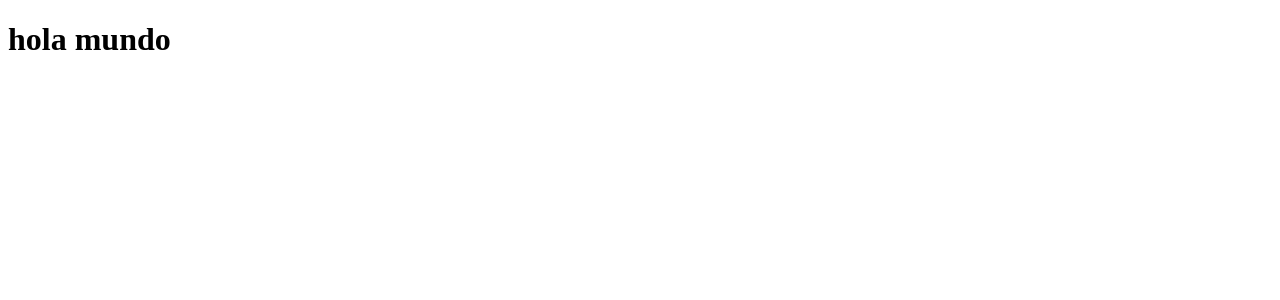
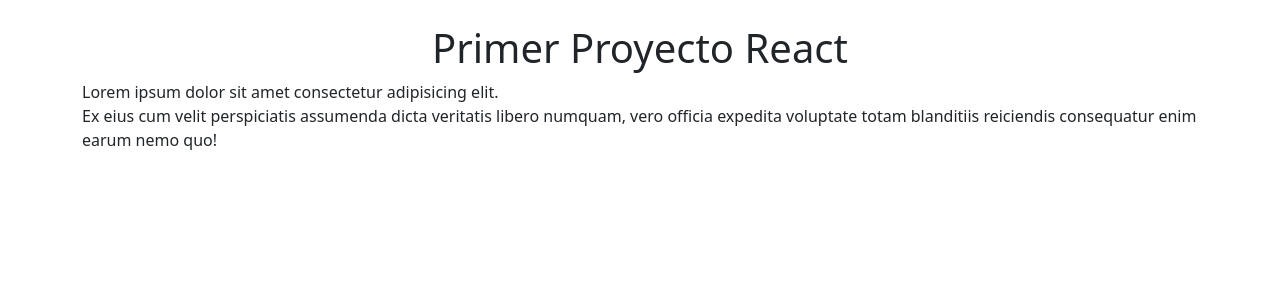
Before and after one commit to EugeSan-hub/contador, a React (Vite) app: page / in a window 1280 px wide. Shown: the top 300 px of the page. Built offline with nearby package versions, Linux system fonts and the light colour scheme.

Commit message:
se modifco carpetas,se agrego npm bootstrap y se modifico parte principal

```diff
--- a/package.json
+++ b/package.json
@@ -10,6 +10,7 @@
     "preview": "vite preview"
   },
   "dependencies": {
+    "bootstrap": "^5.3.3",
     "react": "^18.3.1",
     "react-dom": "^18.3.1"
   },
--- a/src/App.jsx
+++ b/src/App.jsx
@@ -1,8 +1,13 @@
+import 'bootstrap/dist/css/bootstrap.min.css'
 function App() {
 
 
   return (
-    <h1>hola mundo</h1>
+    <main className='container my-4' >
+      <h1 className='text-center'>Primer Proyecto React</h1>
+    <p>Lorem  ipsum dolor sit amet consectetur adipisicing elit. <br/>Ex eius cum velit perspiciatis assumenda dicta veritatis libero numquam, vero officia expedita voluptate totam blanditiis reiciendis consequatur enim earum nemo quo!</p>
+      </main>
+
 
   )
 }
```
Also changed, not shown: 1 other file (tests, documents, lock files or other folders).
